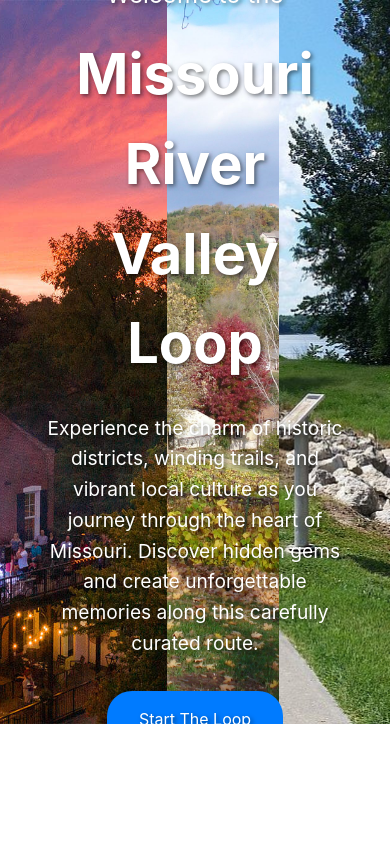
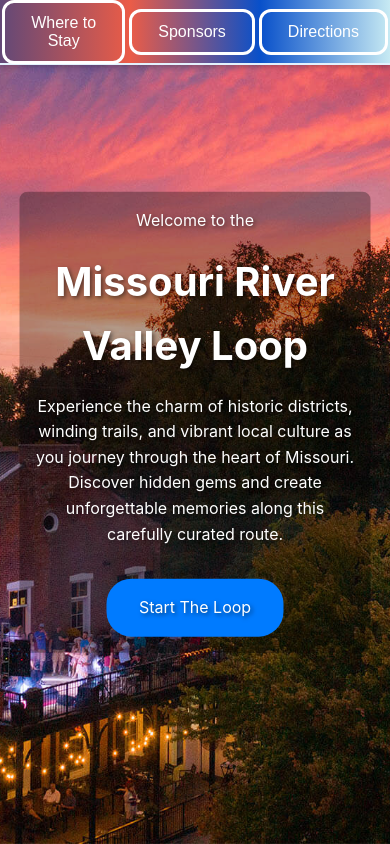
Before and after one commit to MitchDominici/river-valley-loop, a plain HTML site: page index.html in a window 390 px wide. Drawn offline with Linux system fonts and the light colour scheme.

Commit message:
adds home nav

```diff
--- a/index.html
+++ b/index.html
@@ -16,55 +16,17 @@
             line-height: 1.6;
         }
 
-        /* Navigation Styles */
-        .main-nav {
-            display: flex;
-            justify-content: space-between;
-            align-items: center;
-            padding: 1rem 2rem;
-            background: rgba(255, 255, 255, 0.9);
-        }
-
-        .logo {
-            height: 50px;
-        }
-
-        .nav-links {
-            display: flex;
-            gap: 2rem;
-        }
-
-        .nav-links a {
-            text-decoration: none;
-            color: #333;
-        }
-
-        /* Secondary Navigation */
-        .secondary-nav {
-            display: flex;
-            justify-content: space-around;
-            padding: 1rem;
-            background: linear-gradient(90deg, #8B4513, #4682B4);
-        }
-
-        .secondary-nav a {
-            color: white;
-            text-decoration: none;
-            padding: 0.5rem 1rem;
-            border: 1px solid white;
-            border-radius: 20px;
-        }
-
-        /* Hero Section */
         .hero-container {
             position: relative;
-            height: calc(100vh - 120px);
+            height: 100vh;
+            width: 100%;
             overflow: hidden;
         }
 
         .image-gallery {
             display: flex;
             height: 100%;
+            width: 100%;
         }
 
         .gallery-image {
@@ -72,10 +34,6 @@
             background-size: cover;
             background-position: center;
             transition: flex 0.5s ease;
-        }
-
-        .gallery-image:hover {
-            flex: 1.5;
         }
 
         .hero-overlay {
@@ -86,18 +44,16 @@
             text-align: center;
             color: white;
             text-shadow: 2px 2px 4px rgba(0, 0, 0, 0.5);
-            width: 80%;
+            width: 90%;
             max-width: 800px;
-        }
-
-        .hero-subtitle {
-            font-size: 1.5rem;
-            margin-bottom: 1rem;
+            padding: 1rem;
+            background-color: rgba(0, 0, 0, 0.3);
+            border-radius: 8px;
         }
 
         .hero-title {
             font-size: 3.5rem;
-            margin-bottom: 1.5rem;
+            margin: 1rem 0;
         }
 
         .hero-description {
@@ -118,25 +74,95 @@
         .start-button:hover {
             background-color: #0056b3;
         }
+
+        /* Mobile Styles */
+        @media (max-width: 768px) {
+            .image-gallery {
+                /* Hide second and third images on mobile */
+                display: block;
+            }
+
+            .gallery-image:not(:first-child) {
+                display: none;
+            }
+
+            .gallery-image:first-child {
+                width: 100%;
+                height: 100%;
+            }
+
+            .hero-title {
+                font-size: 2.5rem;
+            }
+
+            .hero-description {
+                font-size: 1rem;
+            }
+        }
+
+        .home-nav-bar {
+            width: 100%;
+            height: 65px;
+            background: linear-gradient(to right,
+            #624877,
+            #eb5c47,
+            #0850ca,
+            #c7eaf3
+            );
+            display: flex;
+            align-items: center;
+            justify-content: space-around;
+            color: white;
+            font-size: 1rem;
+            position: fixed;
+            top: 0;
+            left: 0;
+            z-index: 1;
+            box-shadow: 0 2px 5px rgba(0, 0, 0, 0.2);
+            border-bottom: #e3f2fd solid 2px;
+        }
+
+        .home-nav-bar a {
+            text-decoration: none;
+            color: white;
+            font-weight: bold;
+            margin: 0 15px;
+            transition: color 0.3s;
+        }
+
+        .home-nav-bar a:hover {
+            color: #ffd700;
+        }
+
+        .home-nav-bar button {
+            background: none;
+            border: 3px solid white;
+            color: white;
+            padding: 11px 26px;
+            text-align: center;
+            text-decoration: none;
+            display: inline-block;
+            font-size: 16px;
+            margin: 4px 2px;
+            cursor: pointer;
+            border-radius: 12px;
+        }
+
+        .home-nav-bar button:hover {
+            background-color: white;
+            color: black;
+        }
+
+
     </style>
 </head>
 <body>
-<!--<nav class="main-nav">-->
-<!--    <img src="/api/placeholder/100/50" alt="Missouri River Valley Loop Logo" class="logo">-->
-<!--    <div class="nav-links">-->
-<!--        <a href="#home">Home</a>-->
-<!--        <a href="#towns">Towns</a>-->
-<!--        <a href="/src/events/events.html">Events</a>-->
-<!--        <a href="#about">About</a>-->
-<!--        <a href="#contact">Contact</a>-->
-<!--    </div>-->
-<!--</nav>-->
+<div class="home-nav-bar">
+    <button onclick="window.location.href='/wheretostay'">Where to Stay</button>
+    <button onclick="window.location.href='/sponsors'">Sponsors</button>
+    <button onclick="window.location.href='/directions'">Directions</button>
+</div>
 
-<!--<nav class="secondary-nav">-->
-<!--    <a href="#where-to-stay">Where to Stay</a>-->
-<!--    <a href="#sponsors">Sponsors</a>-->
-<!--    <a href="#directions">Directions</a>-->
-<!--</nav>-->
 
 <main class="hero-container">
     <div class="image-gallery">
@@ -145,7 +171,7 @@
         <div class="gallery-image" style="background-image: url('images/towns/new-haven/new-haven-4.jpg')"></div>
     </div>
     <div class="hero-overlay">
-        <p class="hero-subtitle">Welcome to the</p>
+        <p>Welcome to the</p>
         <h1 class="hero-title">Missouri River Valley Loop</h1>
         <p class="hero-description">Experience the charm of historic districts, winding trails, and vibrant local culture as you journey through the heart of Missouri. Discover hidden gems and create unforgettable memories along this carefully curated route.</p>
         <a href="#start" class="start-button">Start The Loop</a>
--- a/src/home/nav-bar.html
+++ b/src/home/nav-bar.html
@@ -1,16 +1,7 @@
-<nav class="main-nav">
-    <img src="/api/placeholder/100/50" alt="Missouri River Valley Loop Logo" class="logo">
-    <div class="nav-links">
-        <a href="#home">Home</a>
-        <a href="#towns">Towns</a>
-        <a href="#events">Events</a>
-        <a href="#about">About</a>
-        <a href="#contact">Contact</a>
-    </div>
-</nav>
+<link rel="stylesheet" href="./nav-bar.css">
 
-<nav class="secondary-nav">
-    <a href="#where-to-stay">Where to Stay</a>
-    <a href="#sponsors">Sponsors</a>
-    <a href="#directions">Directions</a>
-</nav>
+<div class="home-nav-bar">
+    <button onclick="window.location.href='/wheretostay'">Where to Stay</button>
+    <button onclick="window.location.href='/sponsors'">Sponsors</button>
+    <button onclick="window.location.href='/directions'">Directions</button>
+</div>
```
